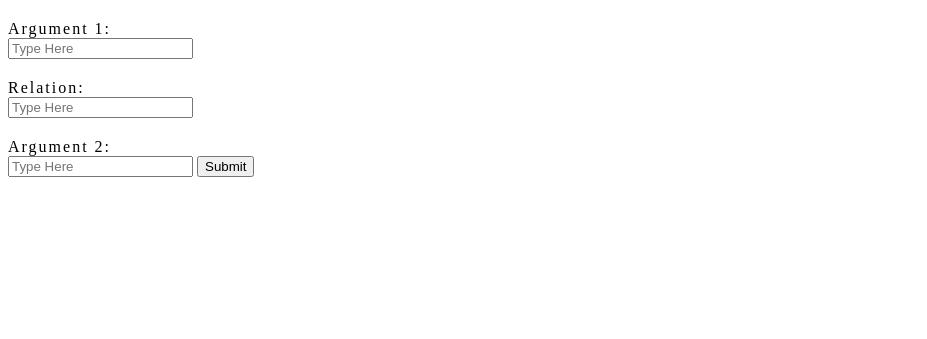
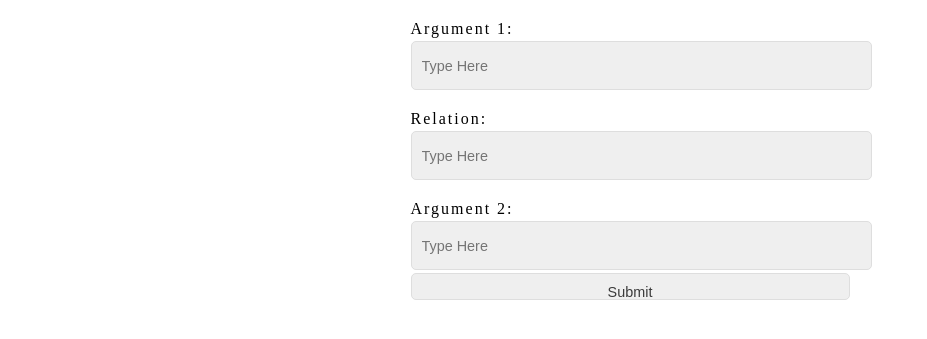
Before and after one commit to baalamine/qf-discoverings, a PHP site: page / in a window 1280 px wide. Shown: the top 339 px of the page, without its empty margins (0-927 px from the left). Run offline with PHP 8.4, Linux system fonts and the light colour scheme.

Commit message:
changes style.css

```diff
--- a/style.css
+++ b/style.css
@@ -4,3 +4,50 @@ label
     margin-top:20px;
     letter-spacing:2px;
 }
+/* centering the page */
+.body {
+    display:block;
+    margin:0 auto;
+    width:576px;
+}
+
+/* centering the form within the page */
+form {
+    margin:0 auto;
+    width:459px;
+}
+
+/* Formatting text boxes */
+input, textarea {
+	width:439px;
+	height:27px;
+	background:#efefef;
+	border:1px solid #dedede;
+	padding:10px;
+	margin-top:3px;
+	font-size:0.9em;
+	color:#3a3a3a;
+}
+
+textarea {
+	height:213px;
+	background:url(images/textarea-bg.jpg) right no-repeat #efefef;
+}
+
+input, textarea {
+    width:439px;
+    height:27px;
+    background:#efefef;
+    border:1px solid #dedede;
+    padding:10px;
+    margin-top:3px;
+    font-size:0.9em;
+    color:#3a3a3a;
+    -moz-border-radius:5px;
+    -webkit-border-radius:5px;
+    border-radius:5px;
+}
+
+input:focus, textarea:focus {
+    border:1px solid #97d6eb;
+}
```
